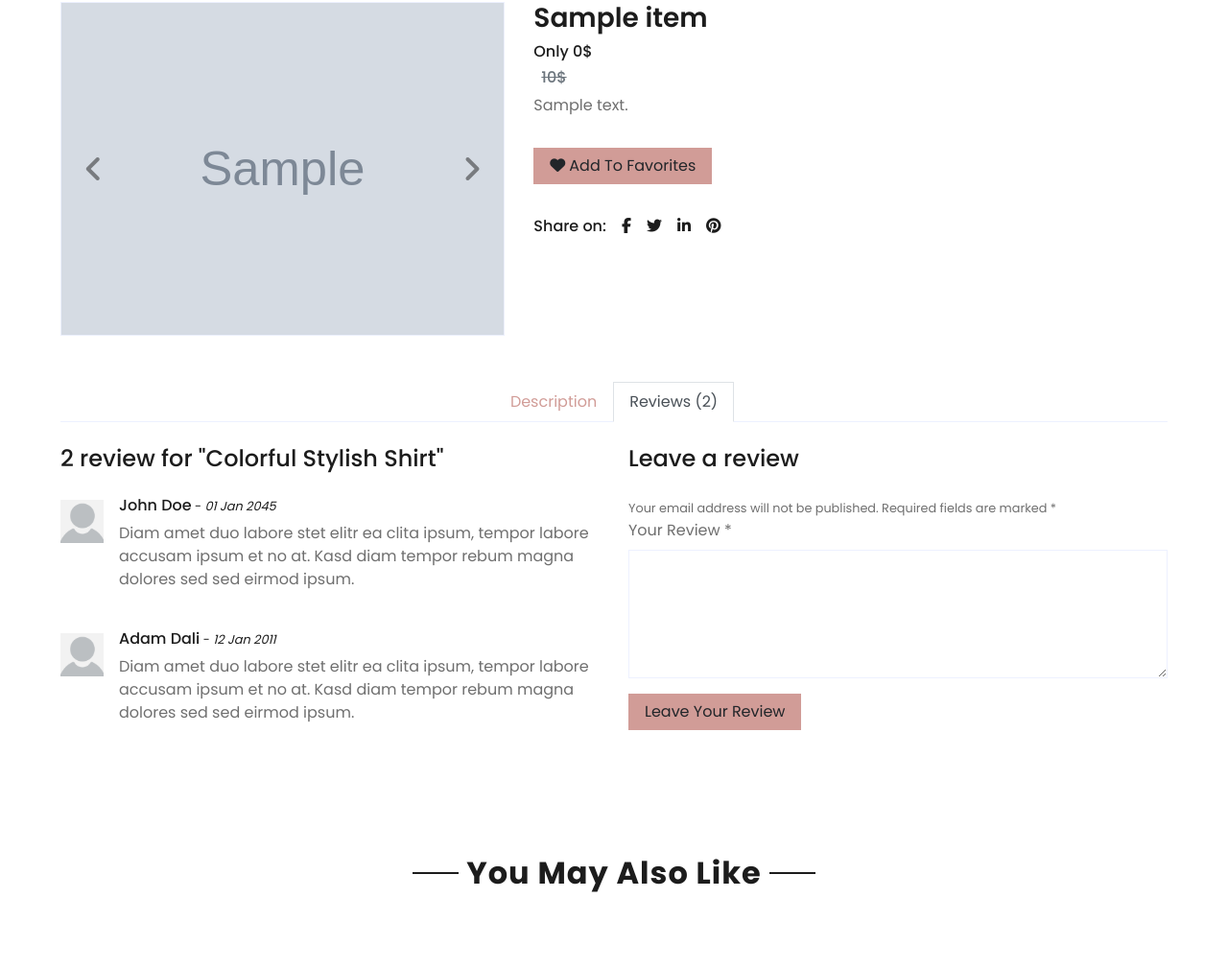
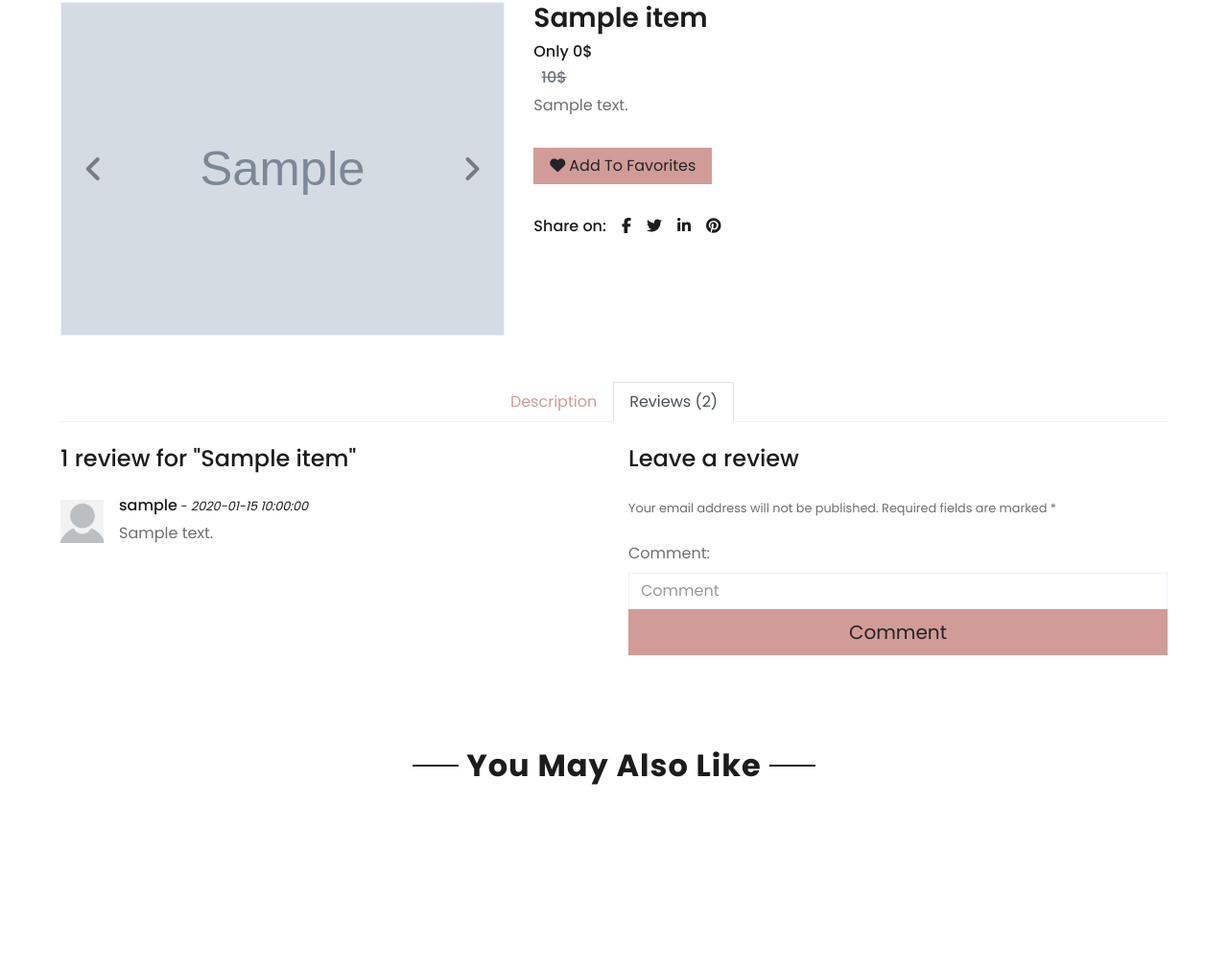
Before and after one commit to amustafayev/flask-ecommerce, a Flask app: page /items/1 in a window 1280 px wide, after a click on "Reviews (2)". Shown: the part 579-1589 px from the top of the page at 96% size. After the commit the page ends 1397 px from the top, so only its background shows below. Run offline with Flask 3, Linux system fonts and the light colour scheme; tables that the repository leaves empty hold one stand-in row (values such as "Sample post"); grey boxes marked "Sample" are stand-in pictures; some libraries are stand-ins or nearby versions.

Commit message:
Implement commenting functionality

```diff
--- a/src/admin.py
+++ b/src/admin.py
@@ -1,7 +1,7 @@
 from flask_admin.contrib.sqla import ModelView
 from flask_admin import Admin
 from src import app, db
-from src.models import User, Item, Category, ContactDetails
+from src.models import User, Item, Category, ContactDetails, Comment
 from flask_login import current_user
 from flask import render_template, redirect, url_for, flash, request
 
@@ -59,3 +59,4 @@
 admin.add_view(ItemAdmin(Item, db.session))
 admin.add_view(CategoryAdmin(Category, db.session))
 admin.add_view(CustomModelView(ContactDetails, db.session))
+admin.add_view(CustomModelView(Comment, db.session))
--- a/src/forms.py
+++ b/src/forms.py
@@ -35,3 +35,7 @@
     subject = StringField(label='Subject:', validators=[Length(min=2, max=50), DataRequired()])
     message = StringField(label='Message:', validators=[Length(min=20, max=255), DataRequired()])
     submit = SubmitField(label='Send Request')
+
+class CommentForm(FlaskForm):
+    comment = StringField(label='Comment:', validators=[Length(min=4, max=255), DataRequired()])
+    submit = SubmitField(label='Comment')
--- a/src/models.py
+++ b/src/models.py
@@ -1,6 +1,7 @@
 from flask_login import UserMixin
 
 from src import login_manager, db, bcrypt
+from sqlalchemy.sql import func
 
 
 @login_manager.user_loader
@@ -15,6 +16,7 @@
     password_hash = db.Column(db.String(length=60), nullable=False)
     budget = db.Column(db.Integer(), nullable=False, default=1000)
     favorites = db.relationship('Item', backref='user', lazy=True)
+    comments = db.relationship('Comment', backref='user', lazy=True)
 
     @property
     def prettier_budget(self):
@@ -51,6 +53,7 @@
     user_id = db.Column(db.Integer(), db.ForeignKey('user.id'))
     image_path = db.Column(db.String(length=255), nullable=False)
     category_id = db.Column(db.Integer(), db.ForeignKey('category.id'), nullable=False)
+    comments = db.relationship('Comment', backref='item', lazy=True)
 
     def __repr__(self):
         return f'Item: {self.name}'
@@ -75,3 +78,15 @@
     email_address = db.Column(db.String(length=50), nullable=False, unique=True)
     subject = db.Column(db.String(length=50), nullable=False)
     message = db.Column(db.String(length=255), nullable=False)
+
+
+class Comment(db.Model):
+    id = db.Column(db.Integer(), primary_key=True)
+    comment = db.Column(db.String(length=255), nullable=False)
+    item_id = db.Column(db.Integer(), db.ForeignKey('item.id'), nullable=False)
+    user_id = db.Column(db.Integer(), db.ForeignKey('user.id'), nullable=False)
+    create_date = db.Column(db.DateTime(timezone=True), default=func.now(), nullable=False)
+
+    @property
+    def date(self):
+        return self.create_date
--- a/src/routers.py
+++ b/src/routers.py
@@ -2,8 +2,8 @@
 from flask_login import login_user, logout_user, current_user, login_required
 
 from src import app, db
-from src.forms import RegisterForm, LoginForm, ContactForm
-from src.models import User, Item, Category, ContactDetails
+from src.forms import RegisterForm, LoginForm, ContactForm, CommentForm
+from src.models import User, Item, Category, ContactDetails, Comment
 
 
 @app.route("/<int:category_id>")
@@ -116,15 +116,30 @@
     return render_template("favorites.html", products=user.favorites)
 
 
-@app.route("/items/<int:item_id>")
+@app.route("/items/<int:item_id>", methods=['GET', 'POST'])
 def item_detail(item_id):
+    form = CommentForm()
+    if form.validate_on_submit():
+        Item.query.get_or_404(item_id)
+        comment_to_create = Comment(comment=form.comment.data,
+                                    item_id=item_id,
+                                    user_id=current_user.id)
+        db.session.add(comment_to_create)
+        db.session.commit()
+        flash("Comment Added Successfully", category="success")
+
+    if form.errors != {}:
+        for err_msg in form.errors.values():
+            flash(f'There was an error with sending contact information: {err_msg}', category='danger')
+
     item = Item.query.get_or_404(item_id)
-    return render_template("detail.html", product=item,
+    return render_template("detail.html",
+                           product=item,
                            suggestions=filter(lambda suggestion: suggestion.id != item.id,
-                                              Category.query.get_or_404(item.category_id).items
-                                              )
+                                              Category.query.get_or_404(item.category_id).items),
+                           comment_form=form,
+                           comments=sorted(item.comments, key=lambda x: x.create_date, reverse=True)
                            )
-
 
 @app.errorhandler(401)
 def custom_401(error):
--- a/src/templates/detail.html
+++ b/src/templates/detail.html
@@ -124,43 +124,26 @@
             <div class="tab-pane fade" id="tab-pane-3">
               <div class="row">
                 <div class="col-md-6">
-                  <h4 class="mb-4">2 review for "Colorful Stylish Shirt"</h4>
+                  <h4 class="mb-4">{{ comments|length }} review for "{{ product.name }}"</h4>
+
+                  {% for comment in comments %}
                   <div class="media mb-4">
                     <img
                       src="../static/img/default-user.webp"
                       alt="Image"
                       class="img-fluid mr-3 mt-1"
-                      style="width: 45px"
-                    />
+                      style="width: 45px"/>
                     <div class="media-body">
                       <h6>
-                        John Doe<small> - <i>01 Jan 2045</i></small>
+                        {{ comment.user.username }}<small> - <i>{{ comment.date }}</i></small>
                       </h6>
                       <p>
-                        Diam amet duo labore stet elitr ea clita ipsum, tempor
-                        labore accusam ipsum et no at. Kasd diam tempor rebum
-                        magna dolores sed sed eirmod ipsum.
+                       {{ comment.comment }}
                       </p>
                     </div>
                   </div>
-                  <div class="media mb-4">
-                    <img
-                      src="../static/img/default-user.webp"
-                      alt="Image"
-                      class="img-fluid mr-3 mt-1"
-                      style="width: 45px"
-                    />
-                    <div class="media-body">
-                      <h6>
-                        Adam Dali<small> - <i>12 Jan 2011</i></small>
-                      </h6>
-                      <p>
-                        Diam amet duo labore stet elitr ea clita ipsum, tempor
-                        labore accusam ipsum et no at. Kasd diam tempor rebum
-                        magna dolores sed sed eirmod ipsum.
-                      </p>
-                    </div>
-                  </div>
+                  {% endfor %}
+
                 </div>
                 <div class="col-md-6">
                   <h4 class="mb-4">Leave a review</h4>
@@ -168,24 +151,17 @@
                     >Your email address will not be published. Required fields
                     are marked *</small
                   >
-                  <form>
-                    <div class="form-group">
-                      <label for="message">Your Review *</label>
-                      <textarea
-                        id="message"
-                        cols="30"
-                        rows="5"
-                        class="form-control"
-                      ></textarea>
-                    </div>
-                    <div class="form-group mb-0">
-                      <input
-                        type="submit"
-                        value="Leave Your Review"
-                        class="btn btn-primary px-3"
-                      />
-                    </div>
-                  </form>
+                  <form method="post" name="comment" id="comment-form" >
+
+                        {{ comment_form.hidden_tag() }}
+
+                        <br>
+                        {{ comment_form.comment.label() }}
+                        {{ comment_form.comment(class="form-control", placeholder="Comment") }}
+
+                        {{ comment_form.submit(class="btn btn-lg btn-block btn-primary") }}
+
+                    </form>
                 </div>
               </div>
             </div>
```
